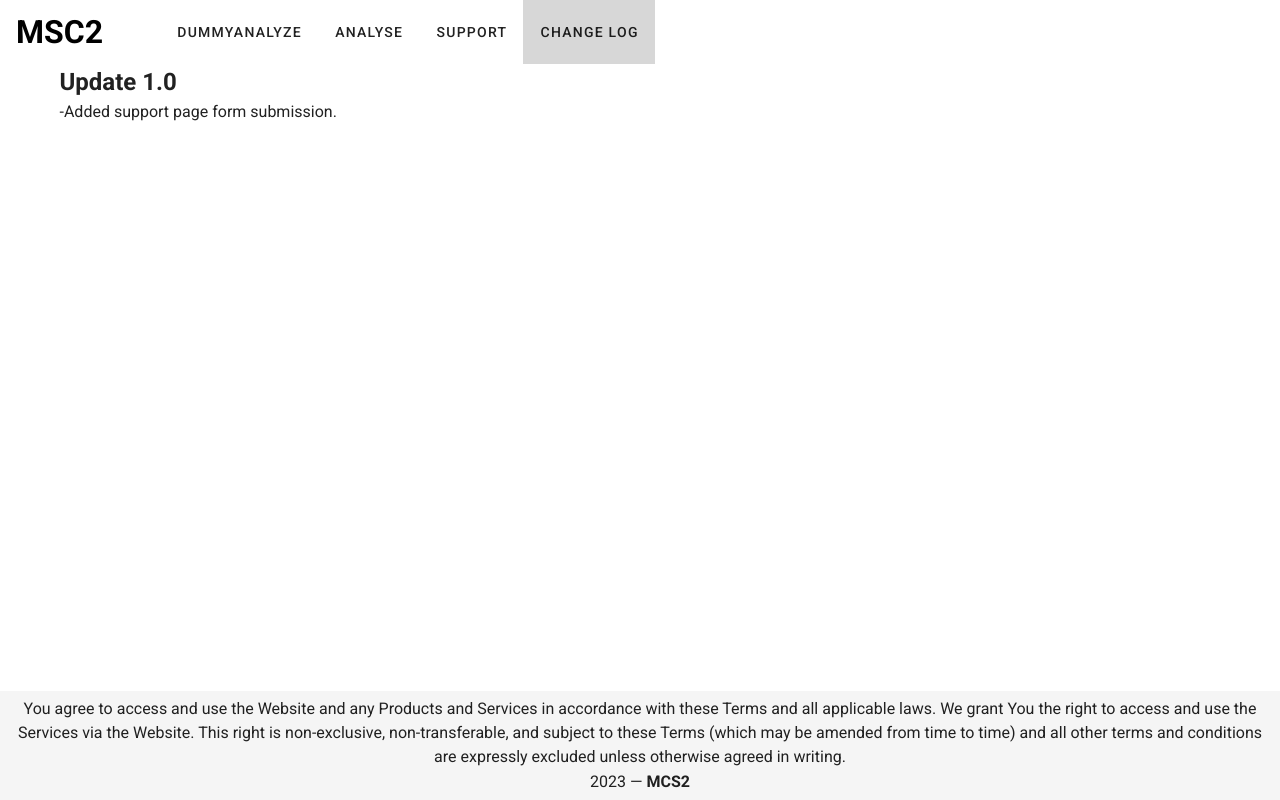
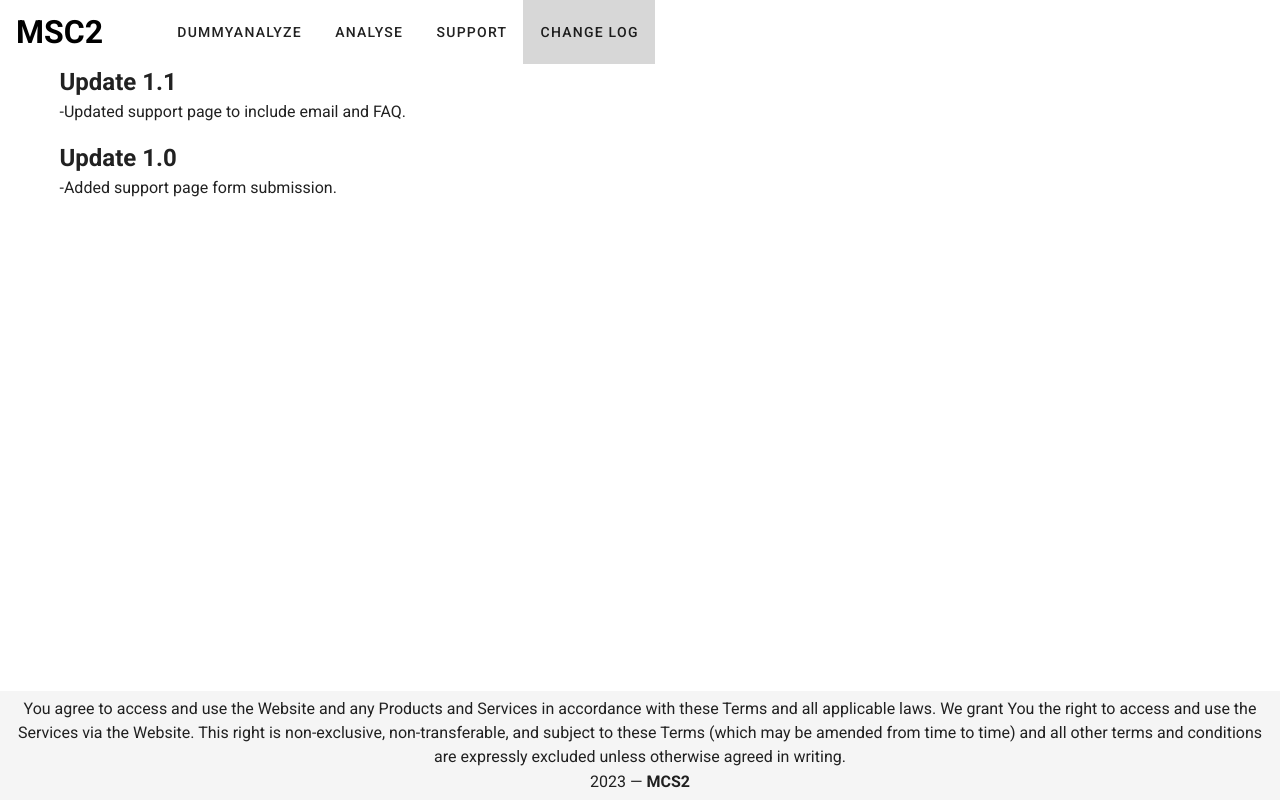
Before and after one commit to ZhanZhynn/FYP-DeepAnomalyDetection, a Nuxt app in the folder frontEnd/: page /changelog in a window 1280 px wide. Built offline with nearby package versions, Linux system fonts and the light colour scheme.

Commit message:
updated changelog

```diff
--- a/frontEnd/pages/changelog.vue
+++ b/frontEnd/pages/changelog.vue
@@ -1,6 +1,10 @@
 <template>
     <v-row>
         <v-container>
+            <h2>Update 1.1</h2>
+            <!-- <v-card class="justify-center" style="height: 24rem; width: 48rem;"> -->
+            <p>-Updated support page to include email and FAQ.</p>
+
             <h2>Update 1.0</h2>
             <!-- <v-card class="justify-center" style="height: 24rem; width: 48rem;"> -->
             <p>-Added support page form submission.</p>
```
